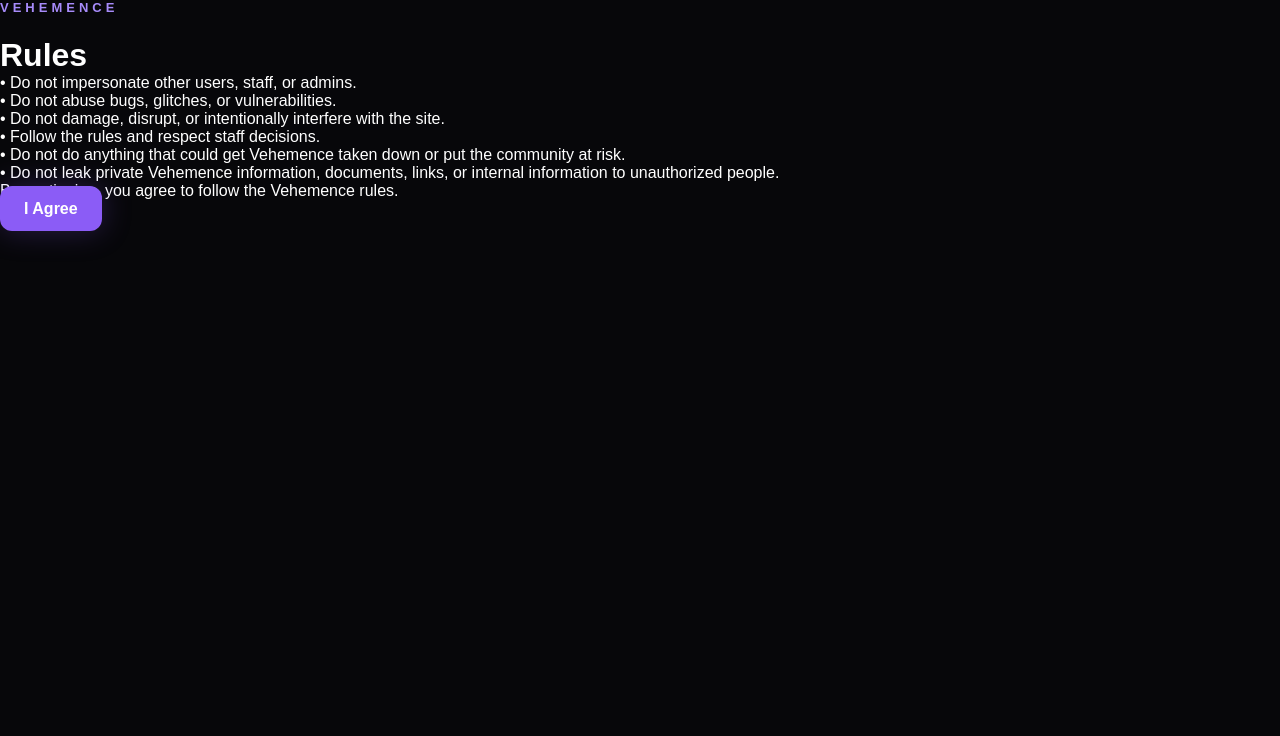
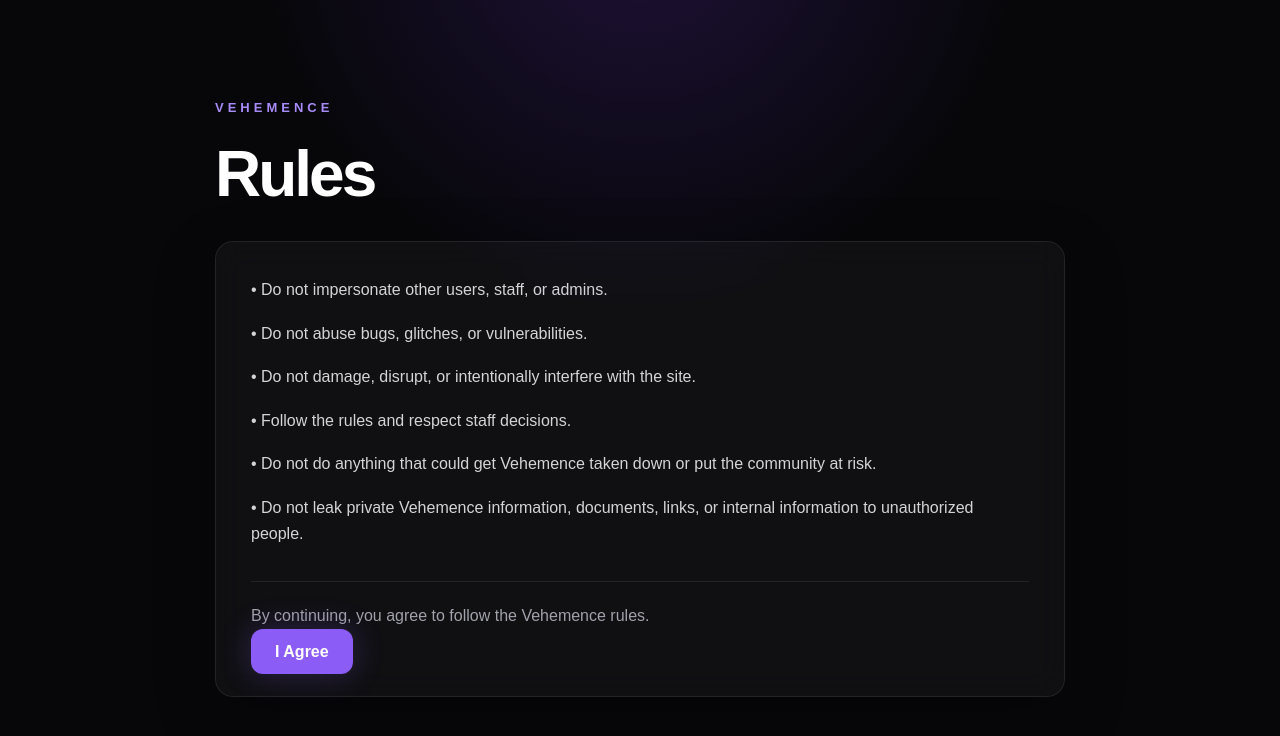
Before and after one commit to xaf13-spec/vehemence, a Next.js app: page /rules in a window 1280 px wide. Shown: the top 736 px of the page. Built offline with nearby package versions, Linux system fonts and the light colour scheme.

Commit message:
Add styles for rules page and its components

```diff
--- a/app/globals.css
+++ b/app/globals.css
@@ -148,3 +148,49 @@
     display: none;
   }
 }
+
+.rules-page {
+  min-height: 100vh;
+  padding: 100px 20px;
+  background:
+    radial-gradient(circle at 50% -10%, rgba(124, 58, 237, 0.2), transparent 35%),
+    #07070a;
+}
+
+.rules-container {
+  max-width: 850px;
+  margin: 0 auto;
+}
+
+.rules-container h1 {
+  margin-bottom: 30px;
+  font-size: 64px;
+  letter-spacing: -3px;
+}
+
+.rules-card {
+  padding: 35px;
+  border: 1px solid rgba(255, 255, 255, 0.08);
+  border-radius: 18px;
+  background: rgba(255, 255, 255, 0.04);
+  backdrop-filter: blur(16px);
+  box-shadow: 0 20px 60px rgba(0, 0, 0, 0.25);
+}
+
+.rules-card > p {
+  margin-bottom: 18px;
+  color: #d4d4d8;
+  font-size: 16px;
+  line-height: 1.6;
+}
+
+.rules-bottom {
+  margin-top: 35px;
+  padding-top: 25px;
+  border-top: 1px solid rgba(255, 255, 255, 0.08);
+}
+
+.rules-bottom p {
+  margin-bottom: 18px;
+  color: #a1a1aa;
+}
```
